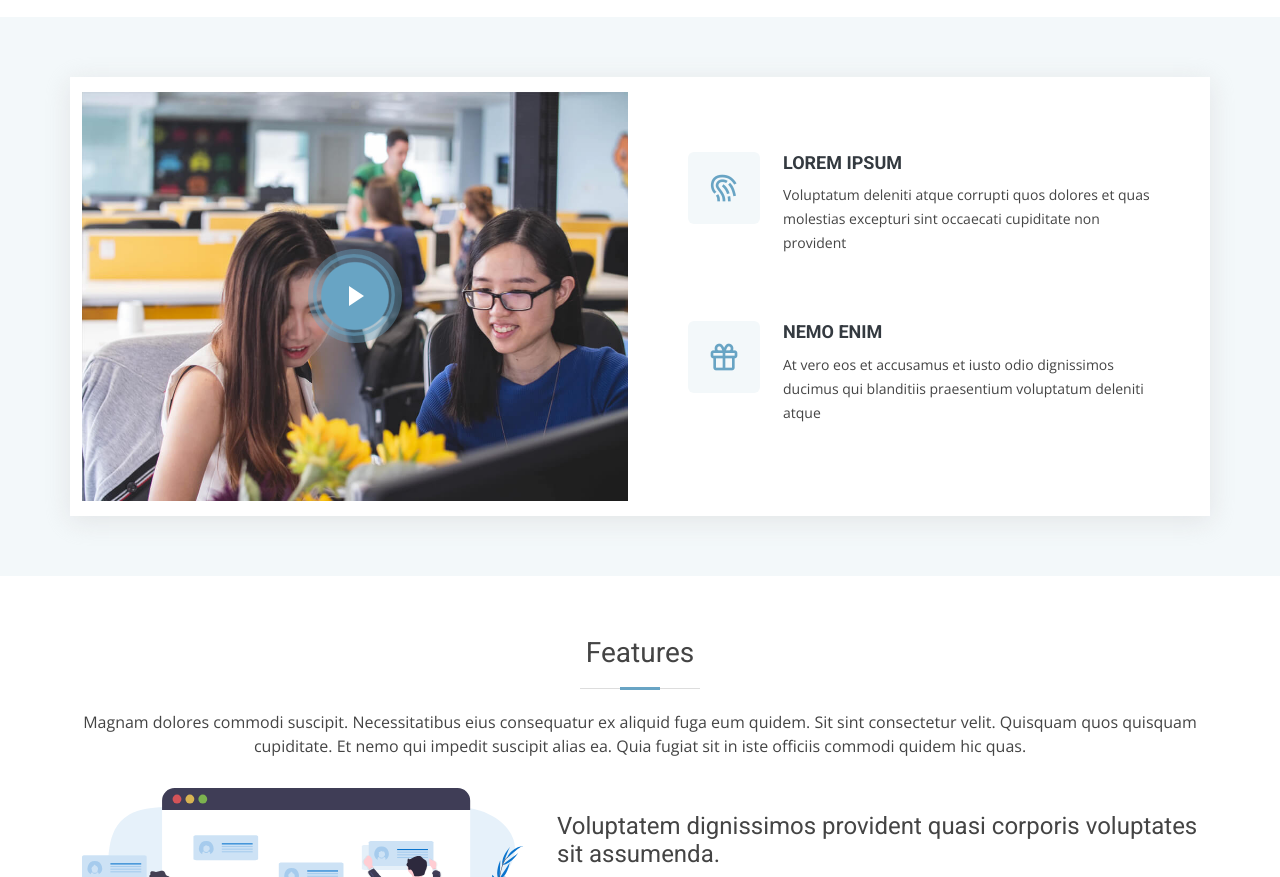
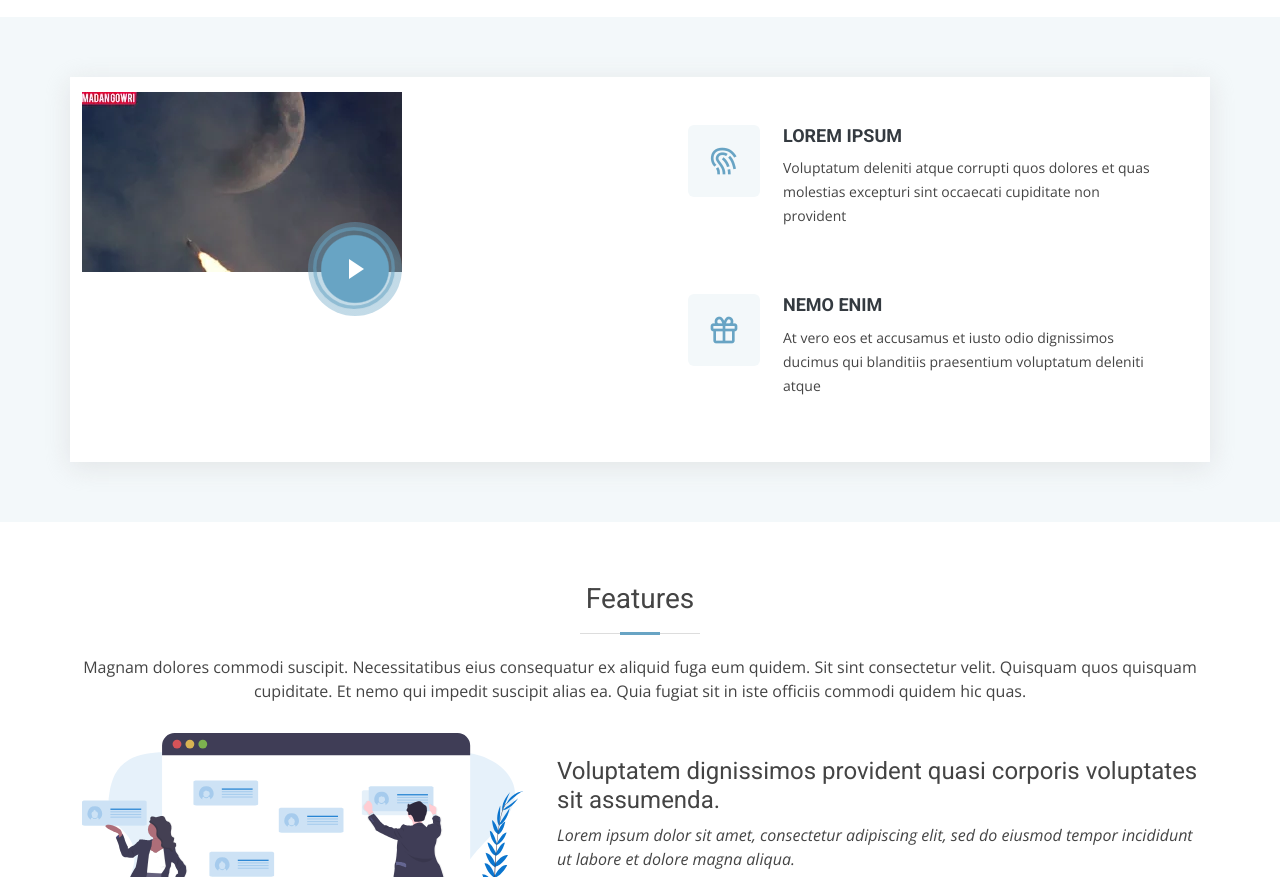
Before and after one commit to William28sep1989/DEVELOPER, a plain HTML site: page index.html in a window 1280 px wide. Shown: the part 1234-2111 px from the top of the page. Drawn offline with nearby package versions, Linux system fonts and the light colour scheme.

Commit message:
update index.html

```diff
--- a/index.html
+++ b/index.html
@@ -183,7 +183,7 @@
 
         <div class="row">
           <div class="col-lg-6 video-box">
-            <img src="assets/img/why-us.jpg" class="img-fluid" alt="">
+            <img src="assets/img/mqdefault_6s.jpg" class="img-fluid" alt="">
             <a href="https://www.youtube.com/watch?v=J_9KHz6zQHs" class="venobox play-btn mb-4" data-vbtype="video" data-autoplay="true"></a>
           </div>
 
```
